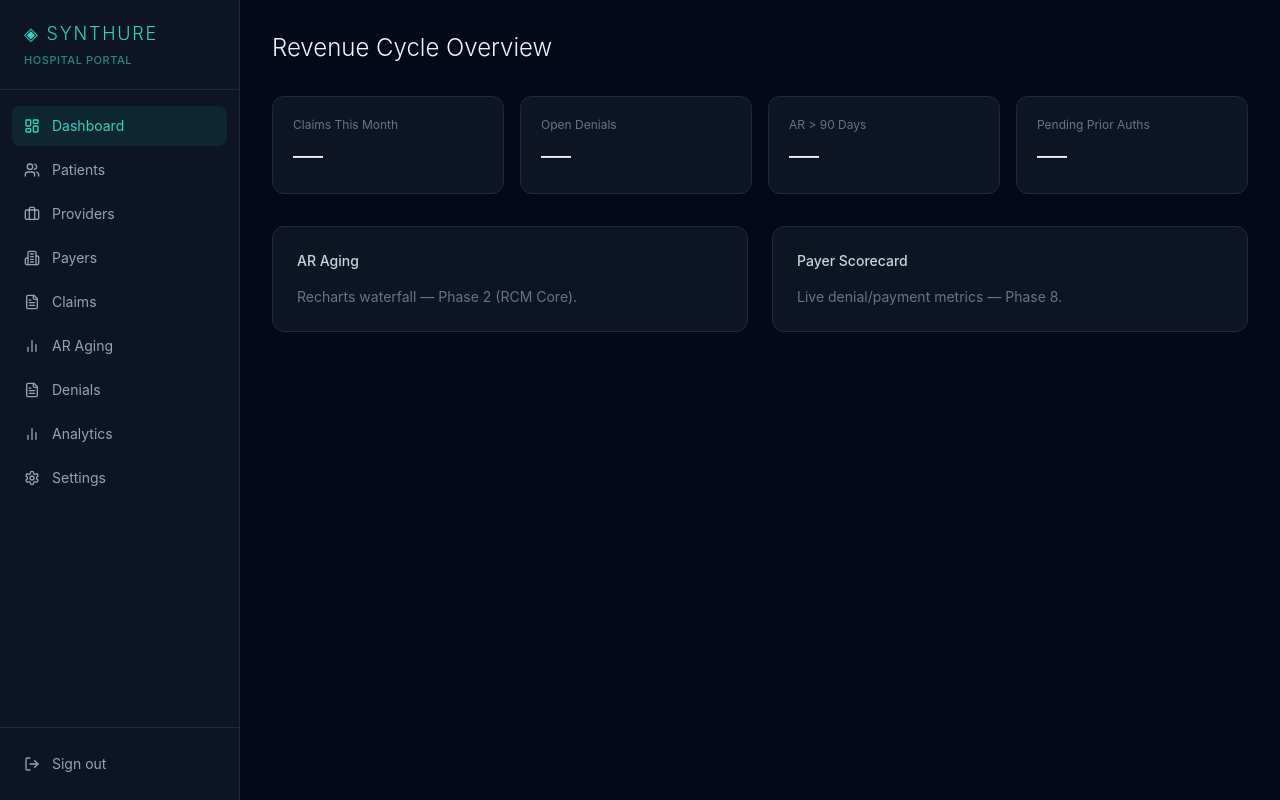
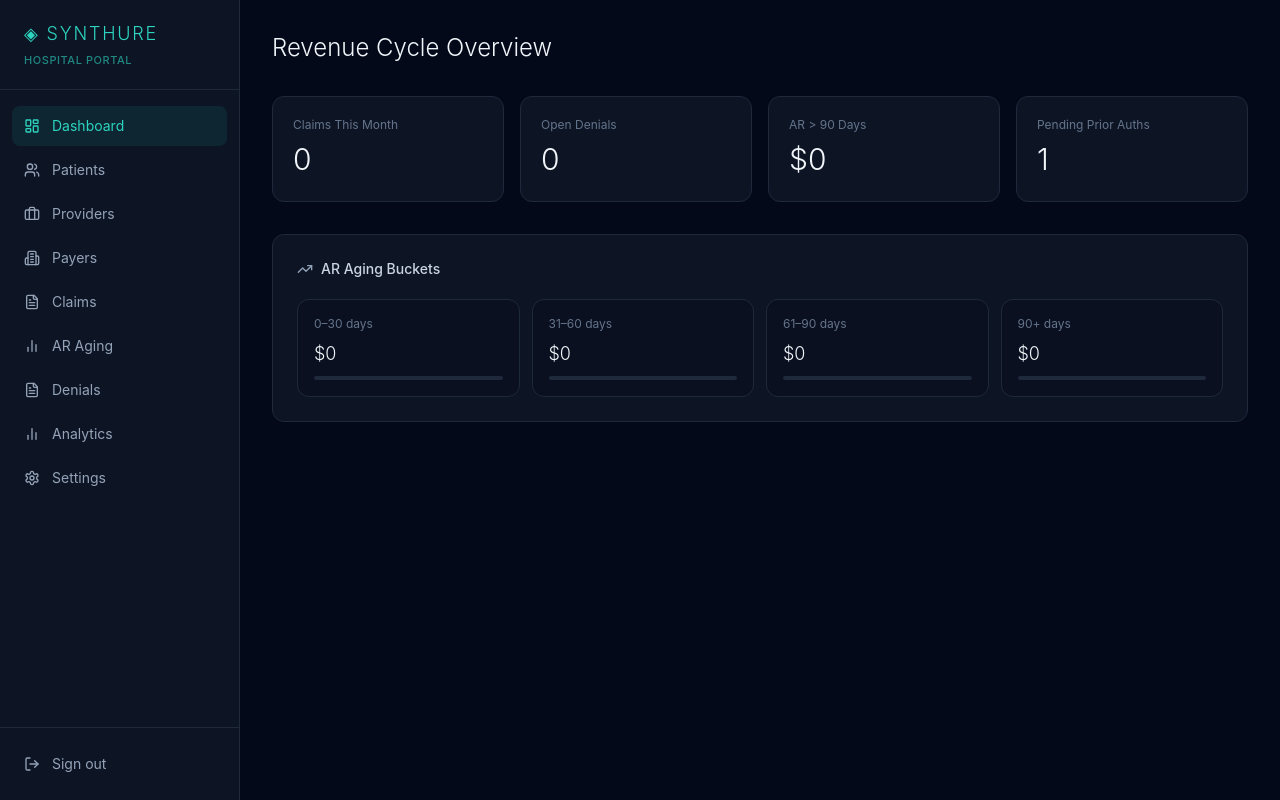
Before and after one commit to aravinds-kannappan/Synthure, a Next.js app in the folder frontend/: page /hospital/dashboard in a window 1280 px wide. Built offline with nearby package versions, Linux system fonts and the light colour scheme.

Commit message:
feat: hospital dashboard live metrics + claim queue from demo state

```diff
--- a/frontend/app/hospital/dashboard/page.tsx
+++ b/frontend/app/hospital/dashboard/page.tsx
@@ -1,37 +1,124 @@
 'use client'
 import Link from 'next/link'
-
-const METRICS = [
-  { label: 'Claims This Month', value: '—', href: '/hospital/rcm/claims' },
-  { label: 'Open Denials', value: '—', href: '/hospital/rcm/denials' },
-  { label: 'AR > 90 Days', value: '—', href: '/hospital/rcm/ar-aging' },
-  { label: 'Pending Prior Auths', value: '—', href: '/hospital/rcm/claims' },
-]
+import { useDemoEncounter } from '@/lib/demo-state'
+import { StatusBadge } from '@/components/shared/StatusBadge'
+import { AIChip } from '@/components/shared/AIChip'
+import { TrendingUp, AlertTriangle, Clock, CheckCircle, DollarSign } from 'lucide-react'
 
 export default function HospitalDashboard() {
+  const enc = useDemoEncounter()
+
+  const metrics = [
+    { label: 'Claims This Month', value: enc ? '1' : '0', href: '/hospital/rcm/claims', delta: enc ? '+1 today' : null, color: 'teal' },
+    { label: 'Open Denials', value: '0', href: '/hospital/rcm/denials', delta: null, color: 'teal' },
+    { label: 'AR > 90 Days', value: '$0', href: '/hospital/rcm/ar-aging', delta: null, color: 'teal' },
+    { label: 'Pending Prior Auths', value: enc?.priorAuthFiled ? '0' : '1', href: '/hospital/rcm/claims', delta: enc?.priorAuthFiled ? 'Auto-filed' : null, color: enc?.priorAuthFiled ? 'teal' : 'amber' },
+  ]
+
   return (
     <div className="p-8 max-w-6xl">
-      <h1 className="text-2xl font-light text-slate-100 mb-8">Revenue Cycle Overview</h1>
+      <div className="flex items-center gap-3 mb-8">
+        <h1 className="text-2xl font-light text-slate-100">Revenue Cycle Overview</h1>
+        {enc && <span className="text-xs text-slate-500 ml-auto">Last encounter: {new Date(enc.timestamp).toLocaleTimeString()}</span>}
+      </div>
 
+      {/* Metric cards */}
       <div className="grid grid-cols-4 gap-4 mb-8">
-        {METRICS.map((m) => (
+        {metrics.map((m) => (
           <Link key={m.label} href={m.href}
-            className="bg-[#0d1525] border border-slate-800 hover:border-slate-700 rounded-xl p-5 transition-colors"
-          >
-            <p className="text-xs text-slate-500 mb-1">{m.label}</p>
-            <p className="text-3xl font-light text-slate-100">{m.value}</p>
+            className="bg-[#0d1525] border border-slate-800 hover:border-slate-700 rounded-xl p-5 transition-colors">
+            <p className="text-xs text-slate-500 mb-2">{m.label}</p>
+            <p className="text-3xl font-light text-slate-100 mb-1">{m.value}</p>
+            {m.delta && <p className={`text-xs text-${m.color}-400`}>{m.delta}</p>}
           </Link>
         ))}
       </div>
 
-      <div className="grid grid-cols-2 gap-6">
-        <div className="bg-[#0d1525] border border-slate-800 rounded-xl p-6">
-          <h2 className="text-sm font-medium text-slate-300 mb-4">AR Aging</h2>
-          <p className="text-slate-500 text-sm">Recharts waterfall — Phase 2 (RCM Core).</p>
+      {/* Recent claim */}
+      {enc && (
+        <div className="bg-[#0d1525] border border-slate-800 rounded-xl p-6 mb-6">
+          <div className="flex items-center gap-2 mb-5">
+            <DollarSign className="w-4 h-4 text-teal-400" />
+            <h2 className="text-sm font-medium text-slate-300">Recent Claim</h2>
+            <AIChip />
+          </div>
+          <div className="flex items-center justify-between">
+            <div>
+              <p className="text-xs text-slate-500 font-mono mb-1">{enc.claimId}</p>
+              <p className="text-base font-medium text-slate-100">{enc.patientName}</p>
+              <p className="text-xs text-slate-500 mt-0.5">{enc.specialty} · CPT {enc.cptCode}</p>
+            </div>
+            <div className="text-right">
+              <p className="text-xl font-light text-slate-100">${enc.claimAmount.toFixed(2)}</p>
+              <StatusBadge status="submitted" />
+            </div>
+          </div>
+
+          {/* ICD-10 codes */}
+          <div className="mt-4 flex flex-wrap gap-2">
+            {enc.conditions.map((c, i) => (
+              <span key={i} className="text-xs bg-slate-800 text-slate-400 border border-slate-700 px-2 py-1 rounded font-mono">{c.icd10}</span>
+            ))}
+          </div>
+
+          {/* Denial risk */}
+          <div className="mt-4 flex items-center gap-3">
+            <div className="flex-1 h-1.5 bg-slate-800 rounded-full overflow-hidden">
+              <div
+                className={`h-full rounded-full ${enc.denialProbability < 0.4 ? 'bg-teal-500' : enc.denialProbability < 0.65 ? 'bg-amber-500' : 'bg-red-500'}`}
+                style={{ width: `${Math.round(enc.denialProbability * 100)}%` }}
+              />
+            </div>
+            <span className="text-xs text-slate-500">Denial risk: <span className={enc.denialProbability < 0.4 ? 'text-teal-400' : 'text-amber-400'}>{Math.round(enc.denialProbability * 100)}%</span></span>
+          </div>
         </div>
-        <div className="bg-[#0d1525] border border-slate-800 rounded-xl p-6">
-          <h2 className="text-sm font-medium text-slate-300 mb-4">Payer Scorecard</h2>
-          <p className="text-slate-500 text-sm">Live denial/payment metrics — Phase 8.</p>
+      )}
+
+      {/* Tier 1 Actions */}
+      {enc && (
+        <div className="bg-[#0d1525] border border-teal-500/20 rounded-xl p-6 mb-6">
+          <div className="flex items-center gap-2 mb-4">
+            <CheckCircle className="w-4 h-4 text-teal-400" />
+            <h2 className="text-sm font-medium text-slate-300">Autonomous Actions Completed</h2>
+            <AIChip />
+          </div>
+          <div className="grid grid-cols-2 gap-3">
+            {[
+              { label: 'Prior auth filed', done: enc.priorAuthFiled, icon: CheckCircle },
+              { label: 'Claim staged for submission', done: true, icon: CheckCircle },
+              { label: 'Patient education SMS sent', done: enc.educationSent, icon: CheckCircle },
+              { label: 'Follow-up reminder scheduled', done: true, icon: CheckCircle },
+            ].map((a) => (
+              <div key={a.label} className="flex items-center gap-2 text-sm text-slate-300">
+                <a.icon className={`w-4 h-4 flex-shrink-0 ${a.done ? 'text-teal-400' : 'text-slate-600'}`} />
+                {a.label}
+              </div>
+            ))}
+          </div>
+        </div>
+      )}
+
+      {/* AR Aging placeholder */}
+      <div className="bg-[#0d1525] border border-slate-800 rounded-xl p-6">
+        <div className="flex items-center gap-2 mb-5">
+          <TrendingUp className="w-4 h-4 text-slate-400" />
+          <h2 className="text-sm font-medium text-slate-300">AR Aging Buckets</h2>
+        </div>
+        <div className="grid grid-cols-4 gap-3">
+          {[
+            { label: '0–30 days', value: enc ? `$${enc.claimAmount.toFixed(2)}` : '$0', pct: enc ? 100 : 0, color: 'teal' },
+            { label: '31–60 days', value: '$0', pct: 0, color: 'amber' },
+            { label: '61–90 days', value: '$0', pct: 0, color: 'rose' },
+            { label: '90+ days', value: '$0', pct: 0, color: 'red' },
+          ].map((b) => (
+            <div key={b.label} className="bg-[#0a1020] rounded-xl p-4 border border-slate-800">
+              <p className="text-xs text-slate-500 mb-2">{b.label}</p>
+              <p className="text-lg font-light text-slate-100 mb-2">{b.value}</p>
+              <div className="h-1 bg-slate-800 rounded-full overflow-hidden">
+                <div className={`h-full bg-${b.color}-500/60 rounded-full`} style={{ width: `${b.pct}%` }} />
+              </div>
+            </div>
+          ))}
         </div>
       </div>
     </div>
```
